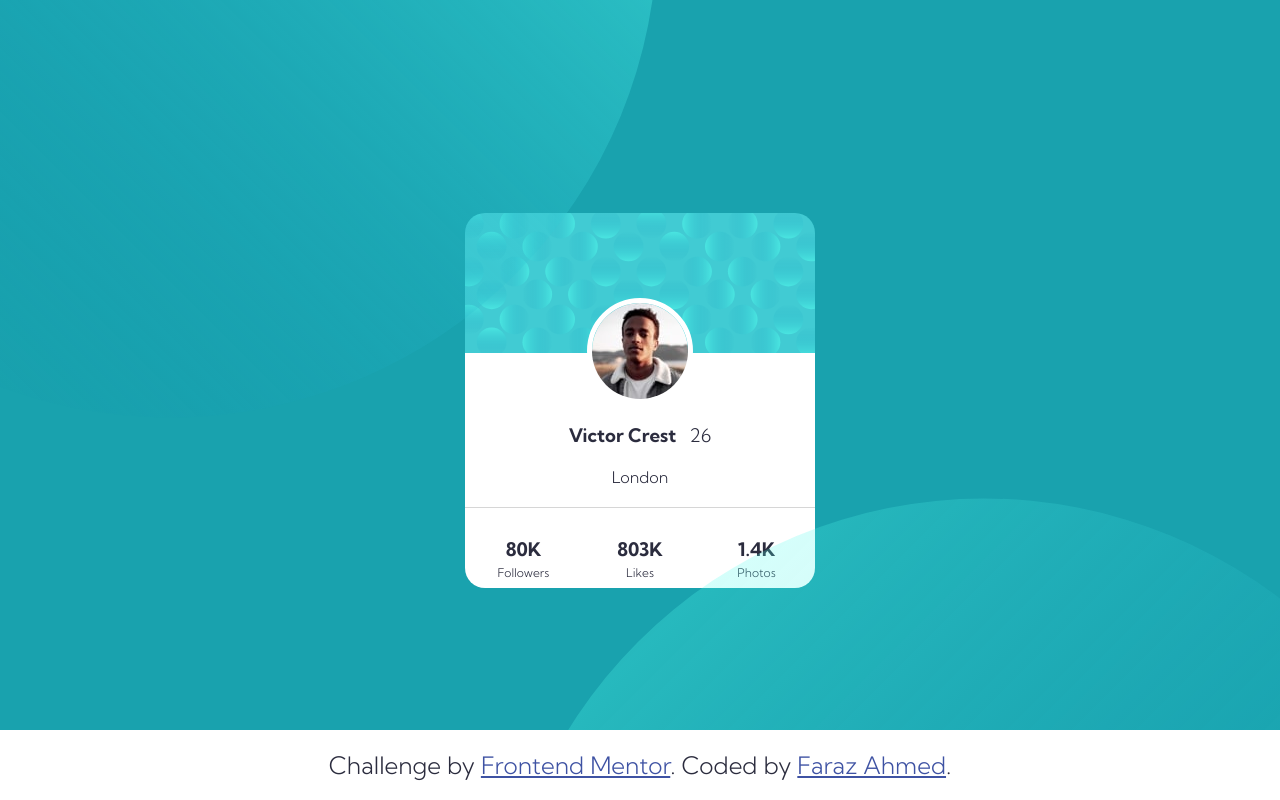
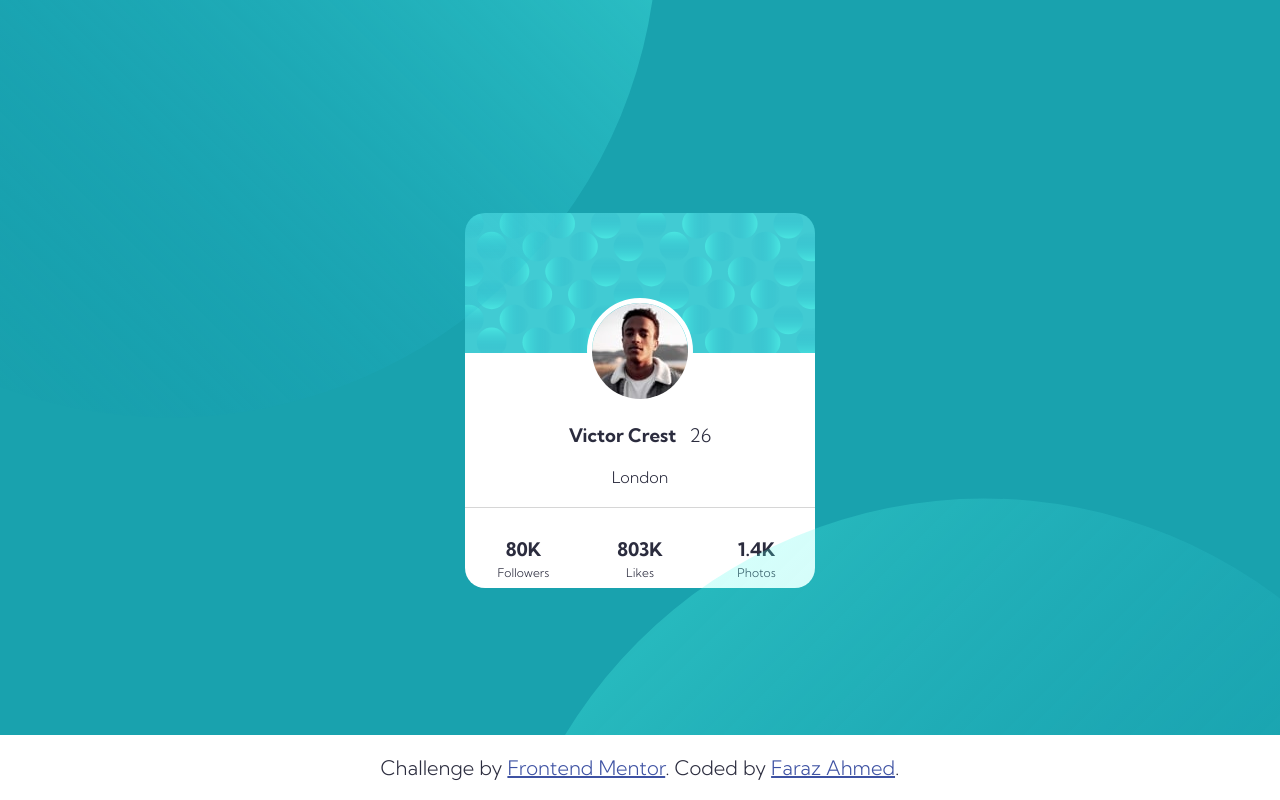
Before and after one commit to faraax/Profile-card-component, a plain HTML site: page index.html in a window 1280 px wide. Drawn offline with Linux system fonts and the light colour scheme.

Commit message:
Update style.css
Third commit

```diff
--- a/style.css
+++ b/style.css
@@ -79,7 +79,7 @@ body {
     background-color: #fff;
     width: 100vw;
     padding: 20px;
-    font-size: 24px; text-align: center;
+    font-size: 20px; text-align: center;
 }
 .attribution a {
      color: hsl(228, 45%, 44%);
```
